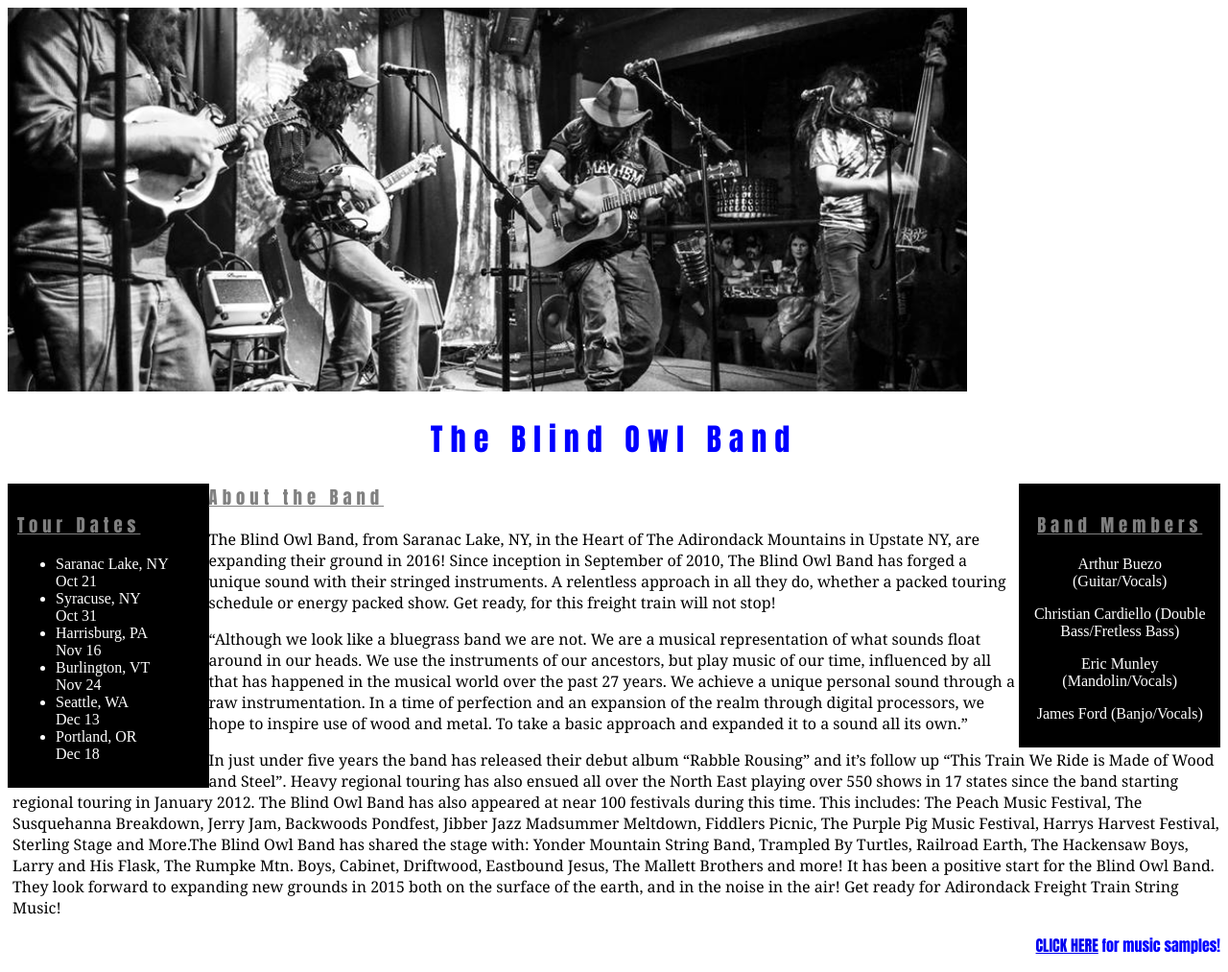
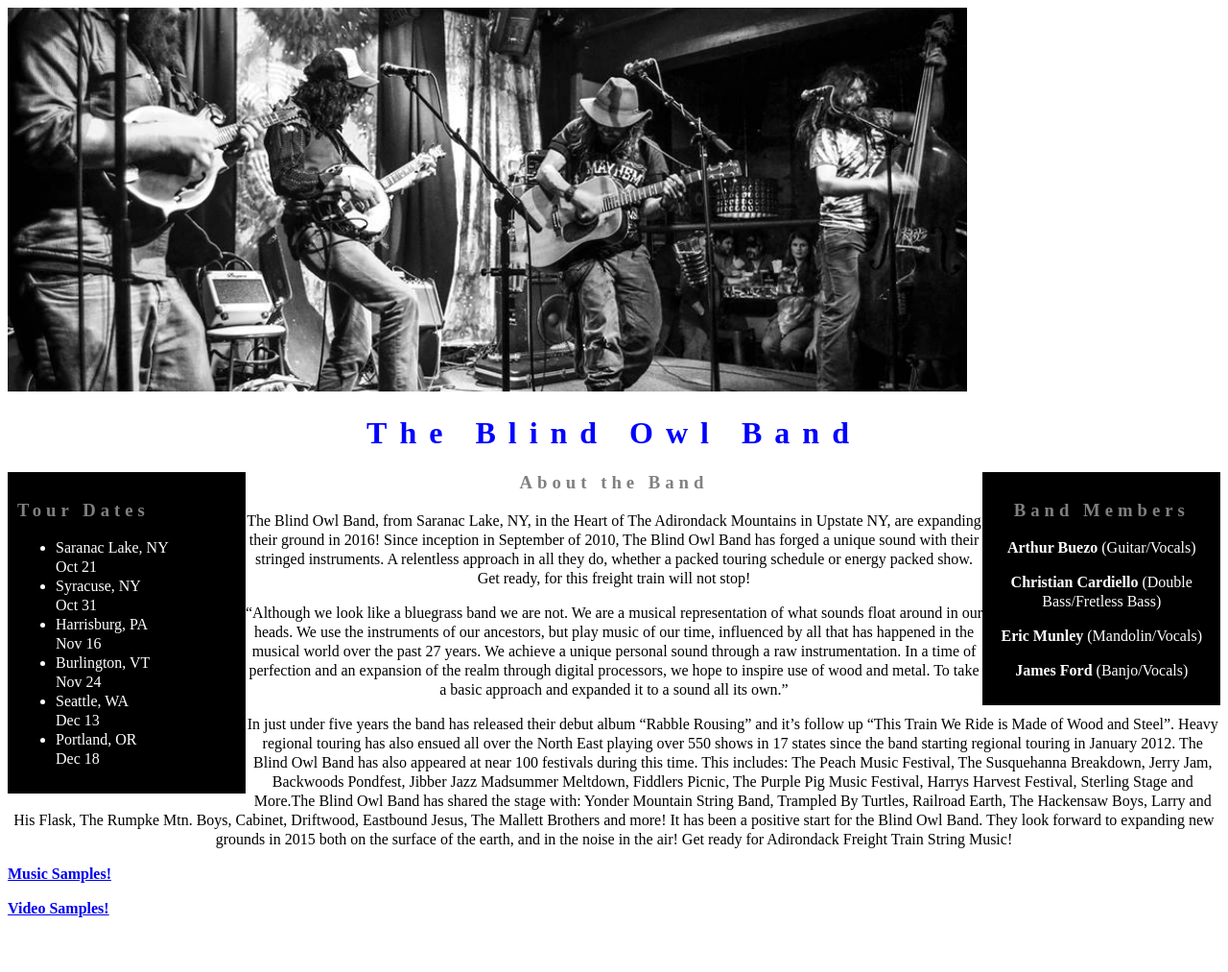
Before and after one commit to robinsola/blind-owl-band, a plain HTML site: page index.html in a window 1280 px wide. Shown: the whole page at 96% size. After the commit the page ends 973 px from the top, so only its background shows below. Drawn offline with Linux system fonts and the light colour scheme.

Commit message:
change fonts and text alignment in css file

```diff
--- a/css/styles.css
+++ b/css/styles.css
@@ -1,15 +1,19 @@
 h1 {
   color: blue;
-  font-family: Impact;
-  letter-spacing: 8px;
+  font-family: American Typewriter;
+  letter-spacing: 13px;
   text-align: center;
 }
 
 h3 {
-  font-family: Impact;
+  font-family: Marker Felt;
   letter-spacing: 5px;
   color: gray;
-  text-decoration: underline;
+}
+
+ul, p {
+  font-family: Skia;
+  line-height: 20px;
 }
 
 img {
@@ -19,15 +23,16 @@ img {
 }
 
 .info {
-  font-family: georgia;
-  padding-left: 5px;
+  font-family: Skia;
+  line-height: 22px;
+  text-align: center;
 }
 
 .sidebar {
   float: left;
   background-color: black;
   color: white;
-  width: 15%;
+  width: 18%;
   padding: 10px;
 }
 
@@ -36,14 +41,14 @@ img {
   background-color: black;
   text-align: center;
   color: white;
-  width: 15%;
+  width: 18%;
   padding: 10px;
 }
 
 .music {
-  font-family: Impact;
+  font-family: Marker Felt;
   font-size: 16px;
   color: blue;
-  font weight: bold;
-  text-align: right;
+  text-align: left;
+  font-weight: 600;
 }
--- a/index.html
+++ b/index.html
@@ -6,7 +6,6 @@
     </head>
     <body>
       <img src="img/band2.jpg">
-
       <h1>The Blind Owl Band</h1>
 
     <div class="sidebar">
@@ -22,10 +21,10 @@
     </div>
     <div class="members">
       <h3>Band Members</h3>
-      <p>Arthur Buezo (Guitar/Vocals)</p>
-      <p>Christian Cardiello (Double Bass/Fretless Bass)</p>
-      <p>Eric Munley (Mandolin/Vocals)</p>
-      <p>James Ford (Banjo/Vocals)</p>
+      <p><strong>Arthur Buezo</strong> (Guitar/Vocals)</p>
+      <p><strong>Christian Cardiello</strong> (Double Bass/Fretless Bass)</p>
+      <p><strong>Eric Munley</strong> (Mandolin/Vocals)</p>
+      <p><strong>James Ford</strong> (Banjo/Vocals)</p>
     </div>
     <div class="info">
       <h3>About the Band</h3>
@@ -36,7 +35,10 @@
       <p>In just under five years the band has released their debut album “Rabble Rousing” and it’s follow up “This Train We Ride is Made of Wood and Steel”. Heavy regional touring has also ensued all over the North East playing over 550 shows in 17 states since the band starting regional touring in January 2012. The Blind Owl Band has also appeared at near 100 festivals during this time. This includes: The Peach Music Festival, The Susquehanna Breakdown, Jerry Jam, Backwoods Pondfest, Jibber Jazz Madsummer Meltdown, Fiddlers Picnic, The Purple Pig Music Festival, Harrys Harvest Festival, Sterling Stage and More.The Blind Owl Band has shared the stage with: Yonder Mountain String Band, Trampled By Turtles, Railroad Earth, The Hackensaw Boys, Larry and His Flask, The Rumpke Mtn. Boys, Cabinet, Driftwood, Eastbound Jesus, The Mallett Brothers and more! It has been a positive start for the Blind Owl Band. They look forward to expanding new grounds in 2015 both on the surface of the earth, and in the noise in the air! Get ready for Adirondack Freight Train String Music!
       </p>
     </div>
-
+    <!--
+      <img src="img/logo.jpg">
+    -->
     <div class="music">
-      <p><a href="https://theblindowlband.bandcamp.com/album/this-train-we-ride-is-made-of-wood-and-steel" target="_blank">CLICK HERE</a> for music samples!</p>
+      <p><a href="https://theblindowlband.bandcamp.com/album/this-train-we-ride-is-made-of-wood-and-steel" target="_blank">Music Samples!</a></p>
+      <p><a href="http://theblindowlband.com/?page_id=2121" target="_blank">Video Samples!</a></p>
     </div>
```
